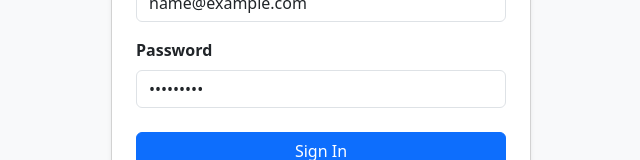
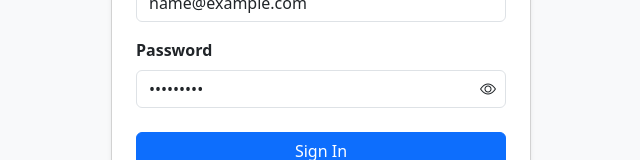
Before and after one commit to shivesh-kushwaha/task-management-system-ui, an Angular app: page /auth/login in a window 1280 px wide. Both pictures are taken after typing "name@example.com", "Sample123" into the empty fields and a click on the button "Sign In". Shown: the part 397-557 px from the top of the page, without its empty margins (319-959 px from the left). Built offline with nearby package versions, Linux system fonts and the light colour scheme; no server answers.

Commit message:
Fixed to show login and sidebar.

```diff
--- a/src/app/app-routing.module.ts
+++ b/src/app/app-routing.module.ts
@@ -13,6 +13,10 @@ const routes: Routes = [
     path: 'auth',
     loadChildren: () => import('./features/auth/auth.module').then(m => m.AuthModule)
   },
+  // {
+  //   path: 'users',
+  //   loadChildren: () => import('./features/users/users.module').then(m => m.UsersModule)
+  // },
   {
     path: '',
     component: LayoutComponent,
--- a/src/app/app.component.html
+++ b/src/app/app.component.html
@@ -1,5 +1,5 @@
-@if (isAuthPage) {
-  <router-outlet></router-outlet>
+@if (isLoggedIn) {
+<app-layout></app-layout>
 } @else {
-  <app-layout></app-layout>
+<router-outlet></router-outlet>
 }
--- a/src/app/app.component.ts
+++ b/src/app/app.component.ts
@@ -8,13 +8,13 @@ import { filter } from 'rxjs/operators';
   standalone: false
 })
 export class AppComponent {
-  isAuthPage = false;
+  protected isLoggedIn = false;
 
   constructor(private router: Router) {
     this.router.events.pipe(
       filter(event => event instanceof NavigationEnd)
-    ).subscribe((event: any) => {
-      this.isAuthPage = event.url.includes('/auth');
+    ).subscribe(() => {
+      this.isLoggedIn = !!localStorage.getItem('accessToken');
     });
   }
 }
--- /dev/null
+++ b/src/app/core/constants/app.constant.ts
@@ -0,0 +1,6 @@
+export const AppConstants = {
+  jwtExpiryMinutes: 15,
+  passwordMinLength: 8,
+  passwordMaxLength: 50,
+  emailMaxLength: 256
+};
--- /dev/null
+++ b/src/app/core/constants/index.ts
@@ -0,0 +1 @@
+export * from './app.constant';
--- a/src/app/features/auth/components/login/auth-login.component.html
+++ b/src/app/features/auth/components/login/auth-login.component.html
@@ -21,6 +21,7 @@
             <div class="mb-3">
                 <label class="form-label fw-semibold">Email</label>
                 <input type="email" class="form-control" formControlName="email" placeholder="Enter your email"
+                    [maxlength]="appConstants.emailMaxLength"
                     [ngClass]="{'is-invalid': loginForm.get('email')?.invalid && loginForm.get('email')?.touched}" />
                 <div class="invalid-feedback">
                     @if (loginForm.get('email')?.errors?.['required']) {
@@ -29,20 +30,36 @@
                     @if (loginForm.get('email')?.errors?.['email']) {
                     <span>Enter a valid email.</span>
                     }
+                    @if (loginForm.get('email')?.errors?.['maxlength']) {
+                    <span>Maximum {{ appConstants.emailMaxLength }} characters.</span>
+                    }
                 </div>
             </div>
 
             <!-- Password -->
             <div class="mb-4">
                 <label class="form-label fw-semibold">Password</label>
-                <input type="password" class="form-control" formControlName="password" placeholder="Enter your password"
-                    [ngClass]="{'is-invalid': loginForm.get('password')?.invalid && loginForm.get('password')?.touched}" />
-                <div class="invalid-feedback">
-                    @if (loginForm.get('password')?.errors?.['required']) {
+                <div class="position-relative">
+                    <input [type]="showPassword ? 'text' : 'password'" class="form-control" formControlName="password"
+                        placeholder="Enter your password" [maxlength]="appConstants.passwordMaxLength"
+                        [ngClass]="{'is-invalid': loginForm.get('password')?.invalid && loginForm.get('password')?.touched}"
+                        style="padding-right: 2.5rem !important;" />
+                    @if (loginForm.get('password')?.value) {
+                    <span (click)="togglePassword()"
+                        style="position: absolute; top: 50%; right: 10px; transform: translateY(-50%); cursor: pointer; z-index: 10;">
+                        <i [class]="showPassword ? 'bi bi-eye-slash' : 'bi bi-eye'"></i>
+                    </span>
+                    }
+                </div>
+                <div class="text-danger small mt-1">
+                    @if (loginForm.get('password')?.errors?.['required'] && loginForm.get('password')?.touched) {
                     <span>Password is required.</span>
                     }
-                    @if (loginForm.get('password')?.errors?.['minlength']) {
-                    <span>Minimum 6 characters.</span>
+                    @if (loginForm.get('password')?.errors?.['minlength'] && loginForm.get('password')?.touched) {
+                    <span>Minimum {{ appConstants.passwordMinLength }} characters.</span>
+                    }
+                    @if (loginForm.get('password')?.errors?.['maxlength'] && loginForm.get('password')?.touched) {
+                    <span>Maximum {{ appConstants.passwordMaxLength }} characters.</span>
                     }
                 </div>
             </div>
--- /dev/null
+++ b/src/app/features/auth/components/login/auth-login.component.scss
@@ -0,0 +1,3 @@
+.form-control.is-invalid {
+  background-image: none !important;
+}
--- a/src/app/features/auth/components/login/auth-login.component.ts
+++ b/src/app/features/auth/components/login/auth-login.component.ts
@@ -1,19 +1,22 @@
-
 import { Component } from '@angular/core';
 import { FormBuilder, FormGroup, Validators } from '@angular/forms';
 import { Router } from '@angular/router';
 import { AuthService } from '../../services/auth.service';
+import { AppConstants } from '../../../../core/constants';
 import { AuthLoginDto } from '../../dtos';
 
 @Component({
   selector: 'app-auth-login',
   templateUrl: './auth-login.component.html',
+  styleUrls: ['./auth-login.component.scss'],
   standalone: false
 })
 export class AuthLoginComponent {
   loginForm: FormGroup;
   isLoading = false;
   errorMessage = '';
+  showPassword = false;
+  appConstants = AppConstants;
 
   constructor(
     private fb: FormBuilder,
@@ -21,9 +24,21 @@ export class AuthLoginComponent {
     private router: Router
   ) {
     this.loginForm = this.fb.group({
-      email: ['', [Validators.required, Validators.email]],
-      password: ['', [Validators.required, Validators.minLength(6)]]
+      email: ['', [
+        Validators.required,
+        Validators.email,
+        Validators.maxLength(AppConstants.emailMaxLength)
+      ]],
+      password: ['', [
+        Validators.required,
+        Validators.minLength(AppConstants.passwordMinLength),
+        Validators.maxLength(AppConstants.passwordMaxLength)
+      ]]
     });
+  }
+
+  togglePassword(): void {
+    this.showPassword = !this.showPassword;
   }
 
   onSubmit(): void {
```
